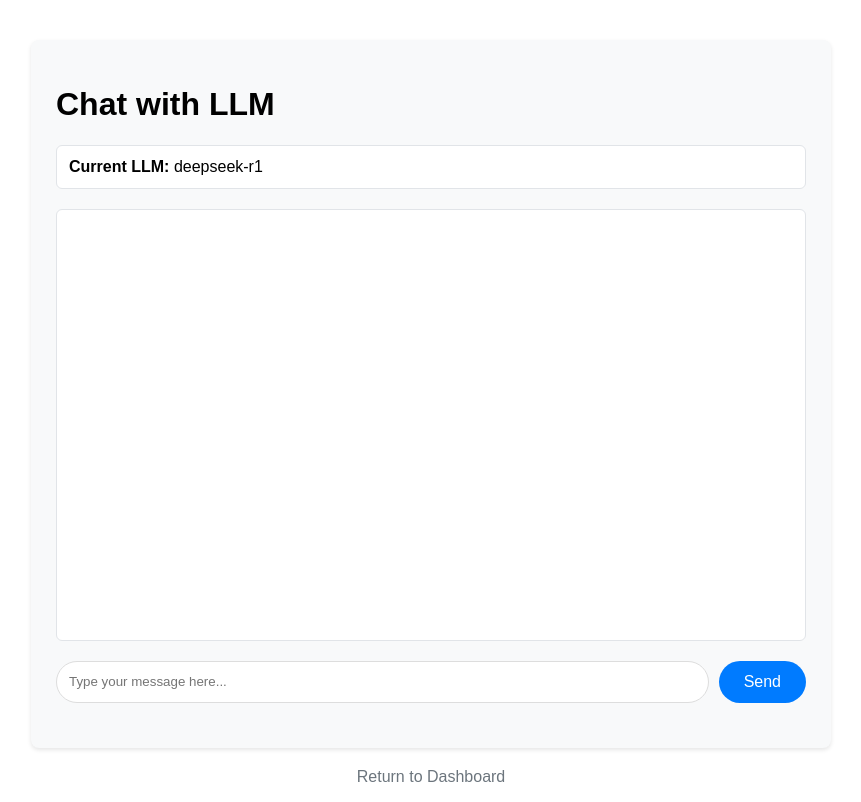
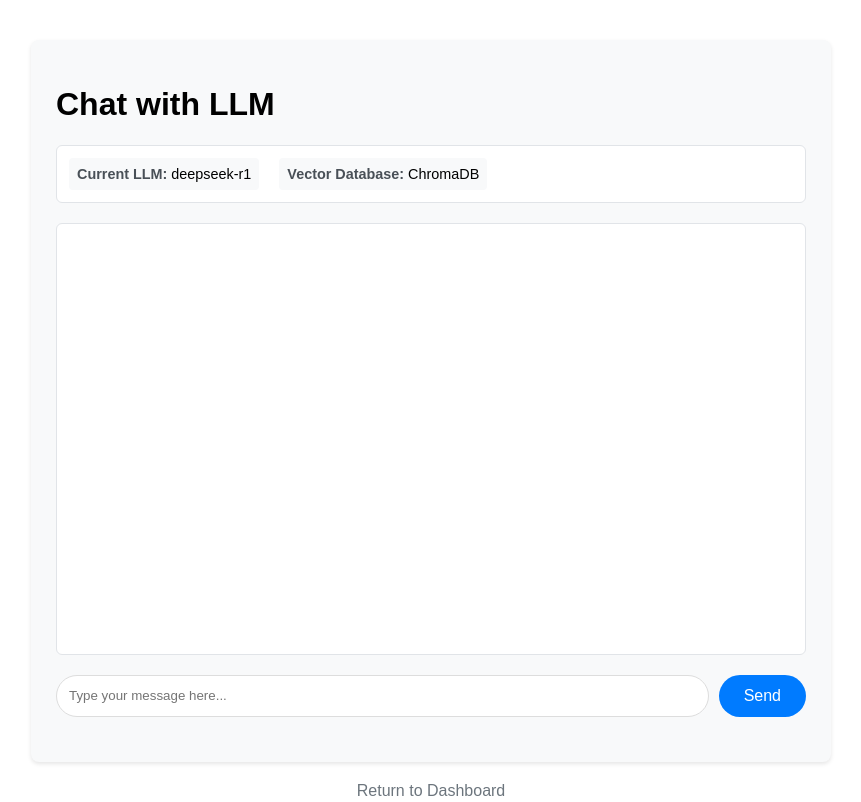
Before and after one commit to umarhunter/vdba, a Flask app: page /chat in a window 1280 px wide. Shown: the top 802 px of the page, without its empty margins (209-1070 px from the left). Run offline with Flask 3, Linux system fonts and the light colour scheme; some libraries are stand-ins or nearby versions.

Commit message:
feat: display current vector database in chat interface settings

```diff
--- a/app/routes.py
+++ b/app/routes.py
@@ -467,6 +467,8 @@ def chat():
             print(f"Error in chat: {str(e)}")
             return jsonify({"error": str(e)}), 500
 
+    current_vector_db = USER_CONFIG['vector_db']  # pass the vector_db to the template
     return render_template("chat.html",
                          current_llm=current_llm,
+                         current_vector_db=current_vector_db,
                          chat_history=session.get('chat_history', []))
--- a/app/templates/chat.html
+++ b/app/templates/chat.html
@@ -179,14 +179,40 @@
         0% { transform: rotate(0deg); }
         100% { transform: rotate(360deg); }
       }
+
+      .current-settings {
+        background: white;
+        padding: 12px;
+        border: 1px solid #e1e4e8;
+        border-radius: 6px;
+        margin-bottom: 20px;
+        display: flex;
+        gap: 20px;
+    }
+
+      .setting-item {
+          padding: 8px;
+          background: #f8f9fa;
+          border-radius: 4px;
+          font-size: 0.9em;
+      }
+
+      .setting-item strong {
+          color: #495057;
+      }
     </style>
   </head>
   <body>
     <div class="chat-container">
-      <h1>Chat with LLM</h1>
-      <div class="current-model">
-          <strong>Current LLM:</strong> {{ current_llm }}
-      </div>
+       <h1>Chat with LLM</h1>
+        <div class="current-settings">
+            <div class="setting-item">
+                <strong>Current LLM:</strong> {{ current_llm }}
+            </div>
+            <div class="setting-item">
+                <strong>Vector Database:</strong> {{ current_vector_db }}
+            </div>
+        </div>
 
       <div class="chat-history" id="chatHistory">
           {% if chat_history %}
```
